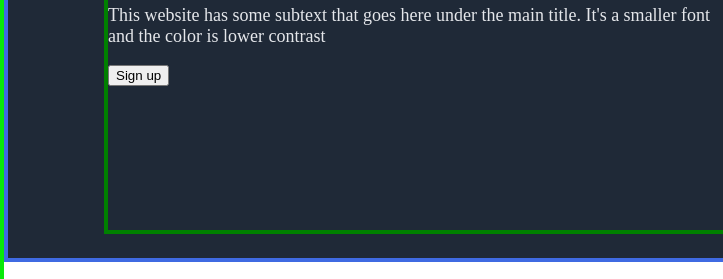
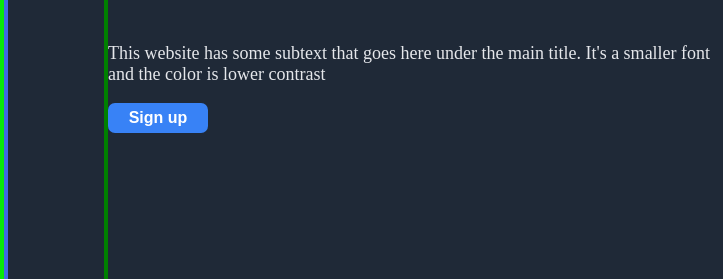
Before and after one commit to simca09/landing-page, a plain HTML site: page index.html in a window 1280 px wide. Shown: the part 181-460 px from the top of the page, 0-723 px from the left. Drawn offline with Linux system fonts and the light colour scheme.

Commit message:
Bigger separation of header and hero section

```diff
--- a/style.css
+++ b/style.css
@@ -25,6 +25,7 @@ body {
     font-size: 20px;
     color: #f9faf8;
     border: 4px solid yellow;
+    margin-bottom: 70px;
 }
 
 ul {
@@ -33,6 +34,7 @@ ul {
     border: 4px solid rgb(31, 220, 226);
     display: flex;
     gap: 16px;
+    margin-bottom: 70px;
 }
 
 a {
@@ -43,6 +45,17 @@ a {
 
 .hero, .footer {
     background: #1f2937;
+}
+
+.top-sign {
+    background-color: #3882f6;
+    color: white;
+    border-radius: 7px;
+    width: 100px;
+    height: 30px;
+    border-style: hidden;
+    font-size: 16px;
+    font-weight: bolder;
 }
 
 h1 {
```
